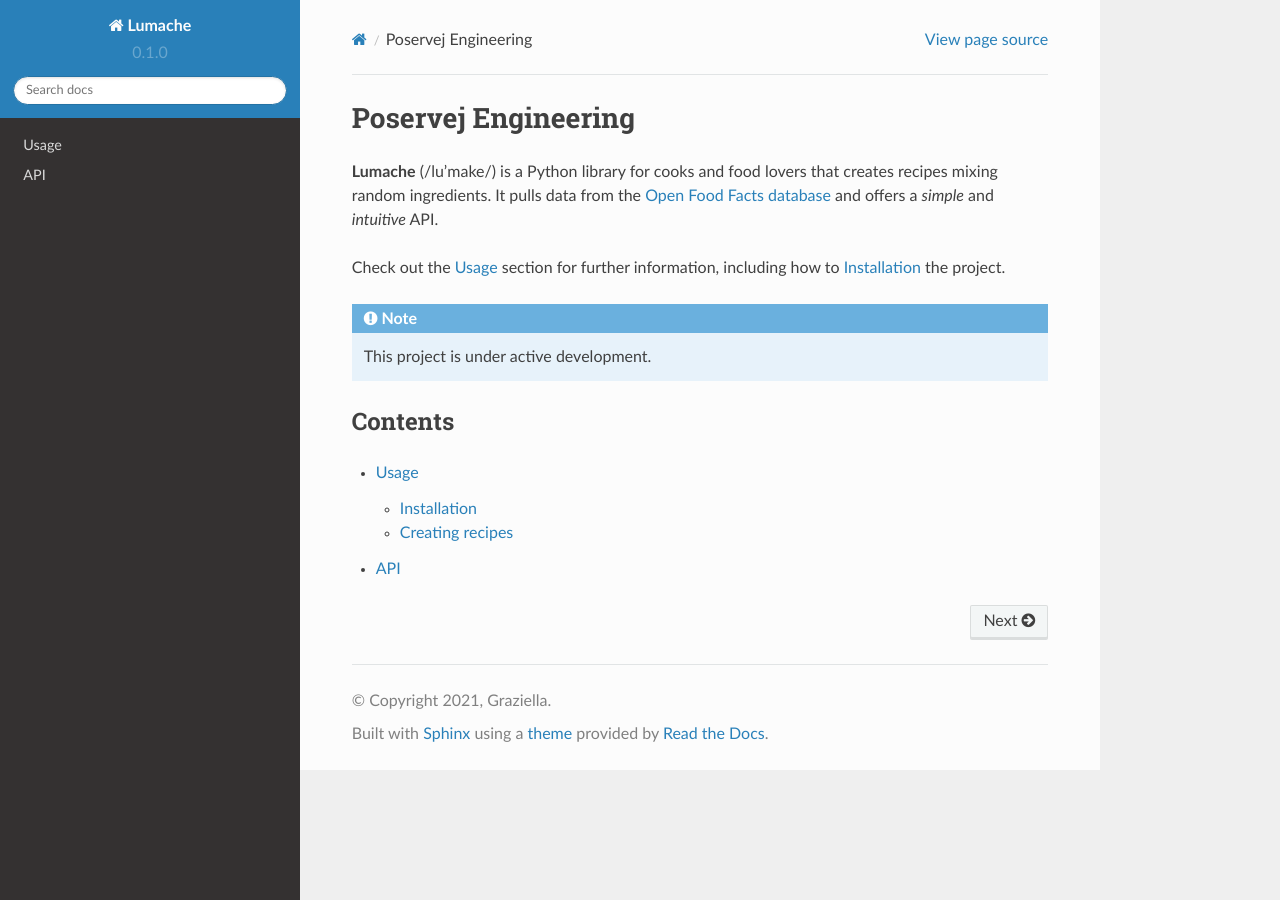
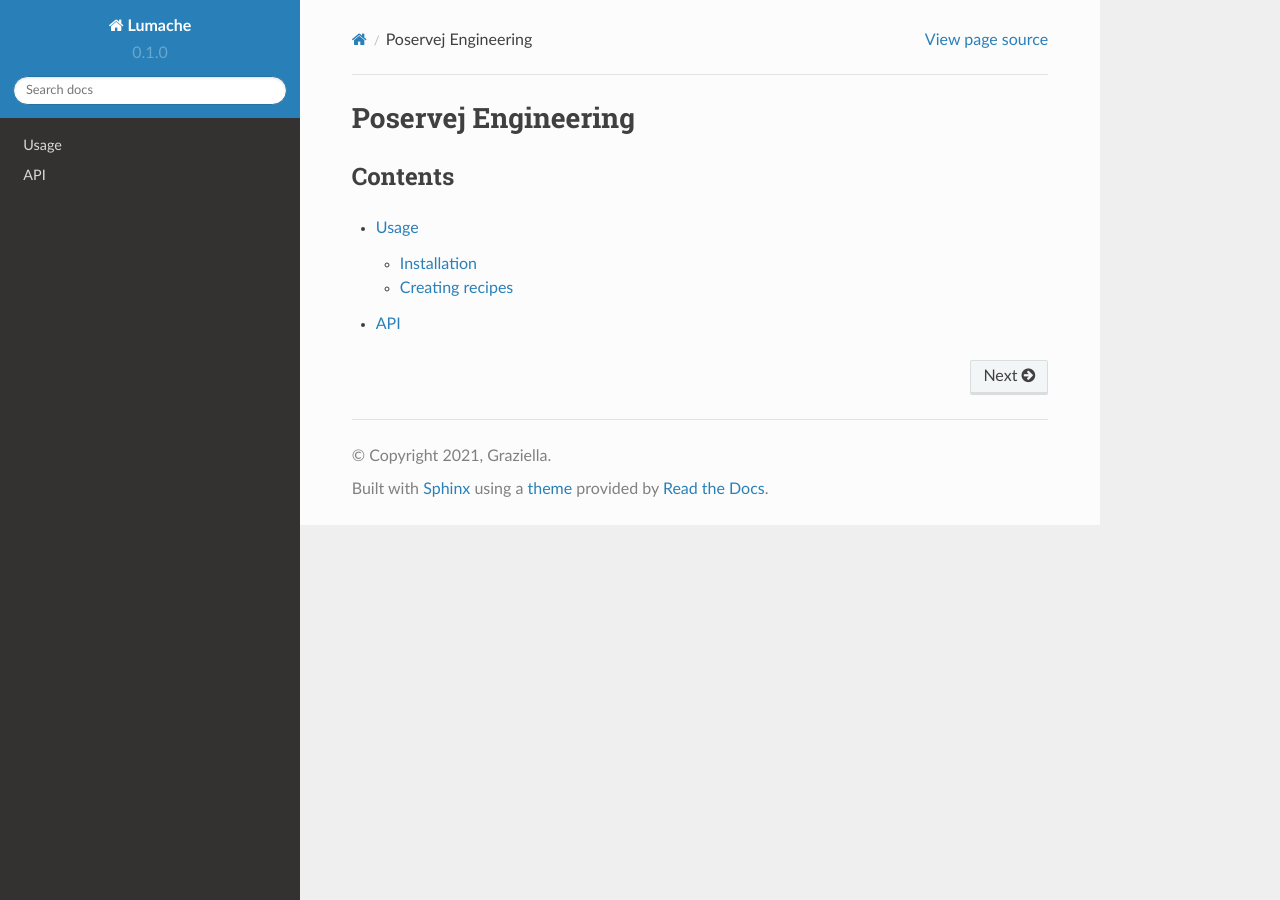
Before and after one commit to smi73/documentation, a Sphinx documentation site: the page built from docs/source/index.rst, in a window 1280 px wide. Built offline with Sphinx 7.4.7 and the Read the Docs theme 2.0.0, drawn with Linux system fonts in a browser that asks for light colours.

Commit message:
Update index.rst

```diff
--- a/docs/source/index.rst
+++ b/docs/source/index.rst
@@ -1,17 +1,7 @@
 Poservej Engineering
 ===================================
 
-**Lumache** (/lu'make/) is a Python library for cooks and food lovers
-that creates recipes mixing random ingredients.
-It pulls data from the `Open Food Facts database <https://world.openfoodfacts.org/>`_
-and offers a *simple* and *intuitive* API.
 
-Check out the :doc:`usage` section for further information, including
-how to :ref:`installation` the project.
-
-.. note::
-
-   This project is under active development.
 
 Contents
 --------
```
